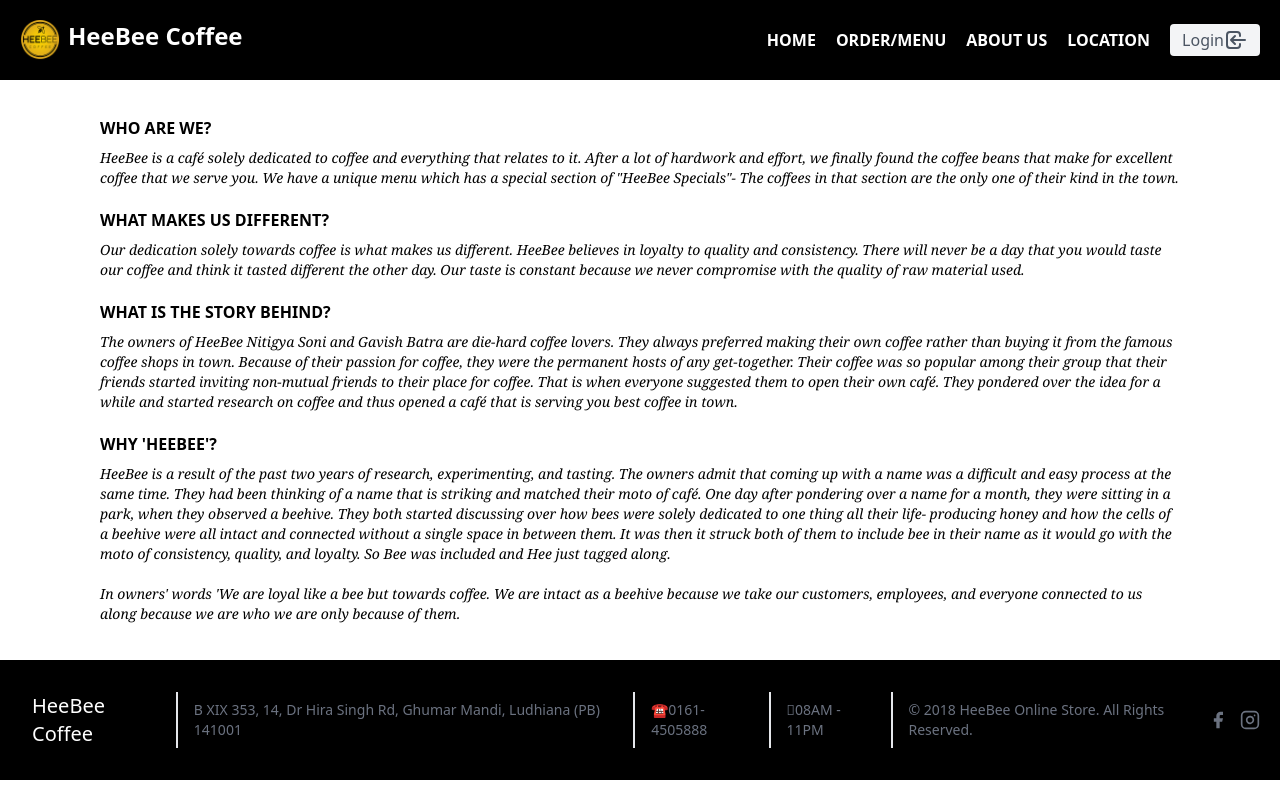
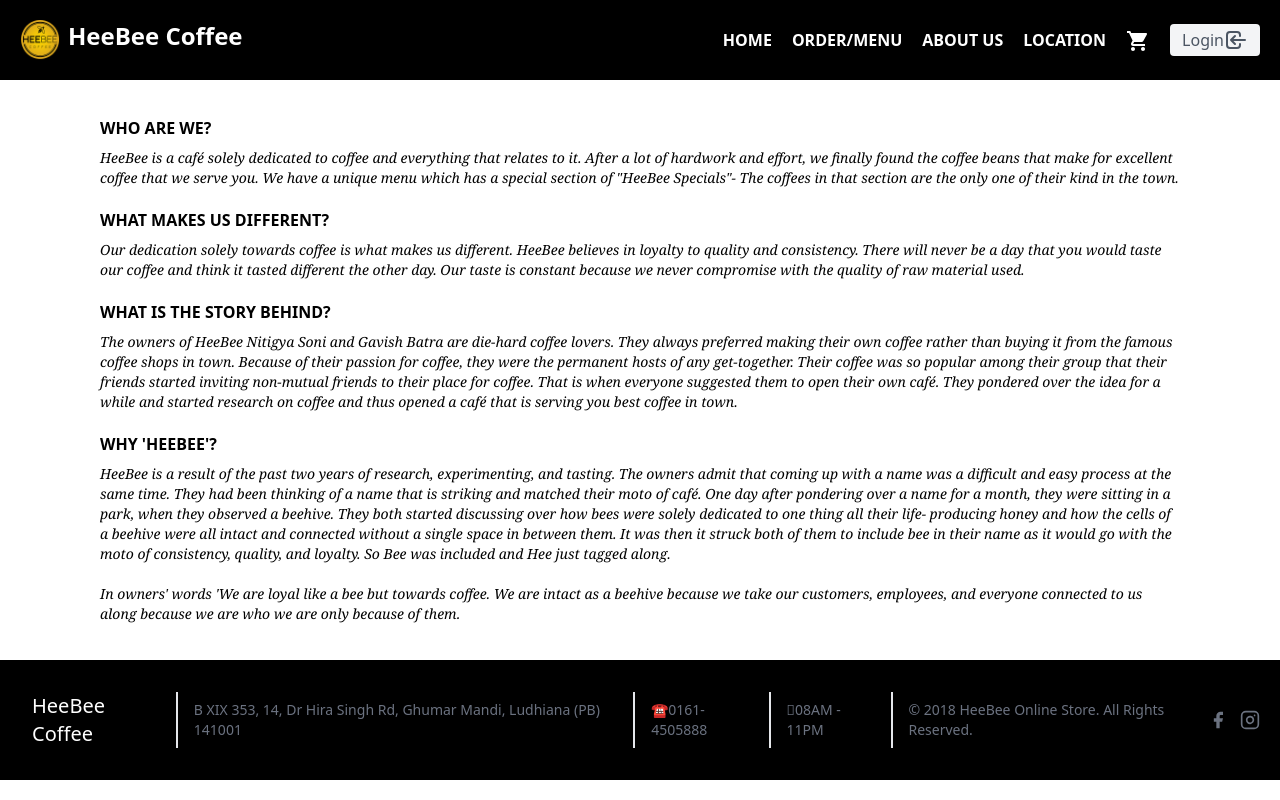
Before and after one commit to AvinashKumar69/HeeBee-Coffee-UI, a React (Create React App) app: page /aboutus in a window 1280 px wide. Built offline with nearby package versions, Linux system fonts and the light colour scheme.

Commit message:
added cart icon in navbar

```diff
--- a/src/components/NavBar.js
+++ b/src/components/NavBar.js
@@ -1,6 +1,7 @@
 import React from 'react';
 import { NavLink } from 'react-router-dom';
 import Logo from '../assets/LogoHeeBee1.png';
+import ShoppingCartIcon from '@mui/icons-material/ShoppingCart';
 
 const NavBar = () => {
     return (
@@ -22,6 +23,7 @@
                     <NavLink to='/ordermenu' className="mr-5 text-white font-bold hover:text-yellow-600">ORDER/MENU</NavLink>
                     <NavLink to='/aboutus' className="mr-5 text-white font-bold hover:text-yellow-600">ABOUT US</NavLink>
                     <NavLink to='/location' className="mr-5 text-white font-bold hover:text-yellow-600">LOCATION</NavLink>
+                    <NavLink to='/' className="mr-5 text-white font-bold hover:text-yellow-600"><ShoppingCartIcon /></NavLink>
                 </nav>
                 <button className="inline-flex items-center bg-gray-100 border-0 py-1 px-3 focus:outline-none hover:bg-gray-200 rounded text-base mt-4 md:mt-0">Login
                     <svg xmlns="http://www.w3.org/2000/svg" className="h-6 w-6" fill="none" viewBox="0 0 24 24" stroke="currentColor" strokeWidth={2}>
```
